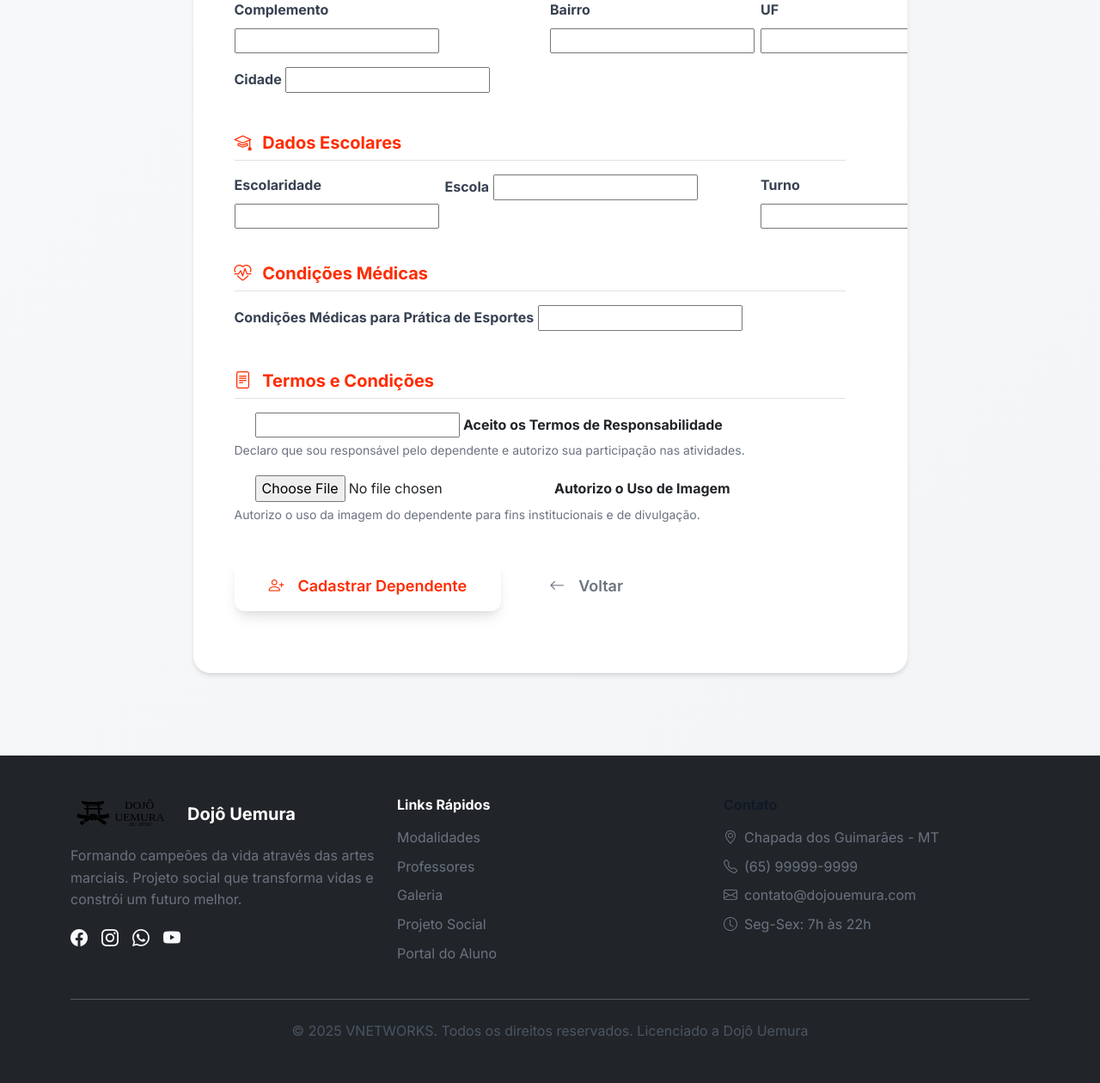
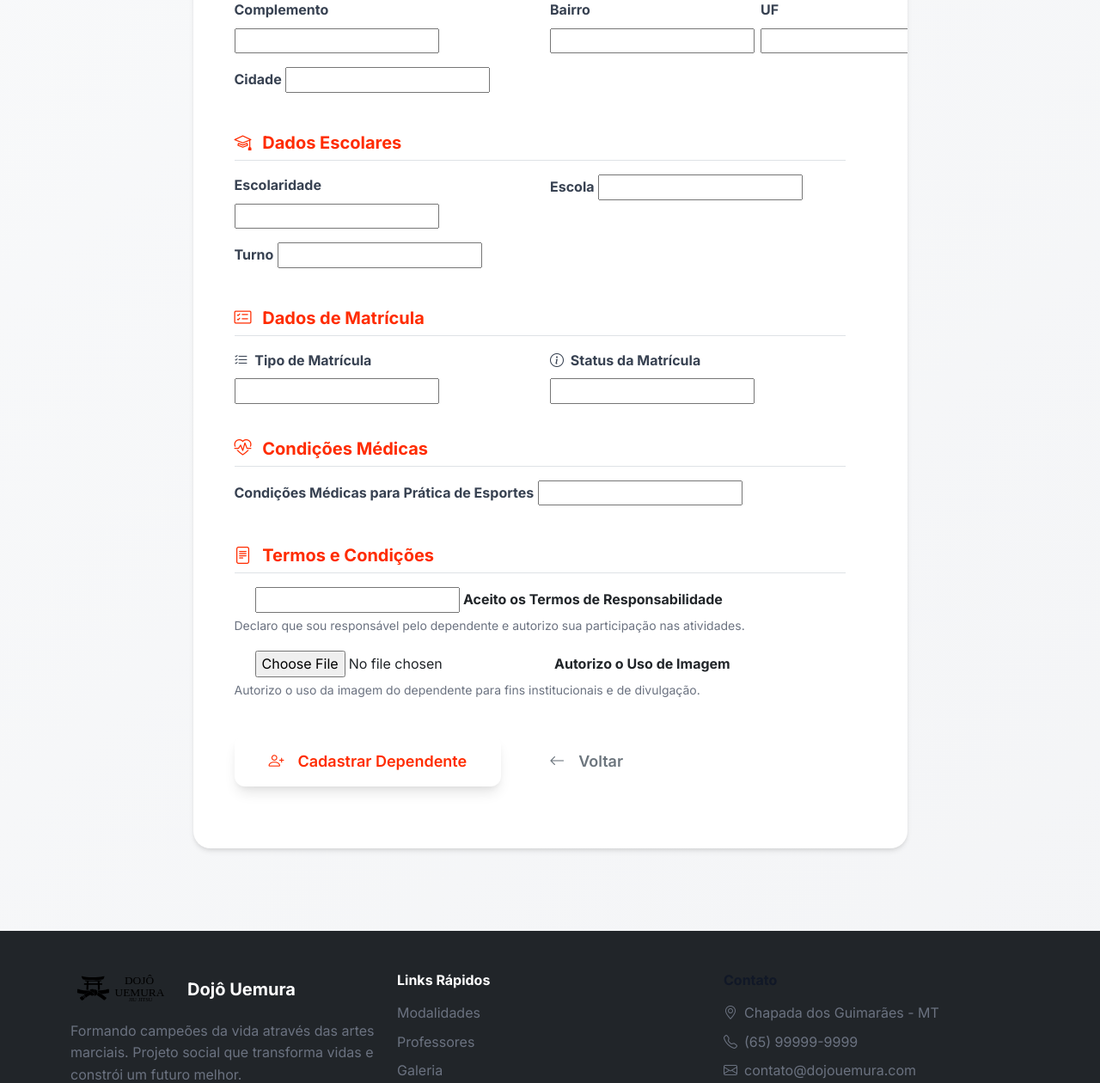
Before and after one commit to vitorluiz/dojouemura, a Django app: template usuarios/templates/usuarios/cadastrar_dependente.html in a window 1280 px wide. Shown: the part 837-2097 px from the top of the page at 86% size. Run offline with Django 3.2, Linux system fonts and the light colour scheme; the template is opened without the code that fills it, so the values that code supplies are empty, except form fields; tables that the repository leaves empty hold one stand-in row (values such as "Sample post"); form fields are guessed from the names that the template uses.

Commit message:
feat: atualizar template cadastrar_dependente.html para incluir campos de matrícula com JavaScript interativo

```diff
--- a/usuarios/templates/usuarios/cadastrar_dependente.html
+++ b/usuarios/templates/usuarios/cadastrar_dependente.html
@@ -222,7 +222,7 @@
                                 </h5>
                             </div>
 
-                            <div class="col-md-4 mb-3">
+                            <div class="col-md-6 mb-3">
                                 <label for="{{ form.escolaridade.id_for_label }}" class="form-label fw-bold">
                                     Escolaridade
                                 </label>
@@ -250,7 +250,7 @@
                                 {% endif %}
                             </div>
 
-                            <div class="col-md-2 mb-3">
+                            <div class="col-md-6 mb-3">
                                 <label for="{{ form.turno.id_for_label }}" class="form-label fw-bold">
                                     Turno
                                 </label>
@@ -258,6 +258,63 @@
                                 {% if form.turno.errors %}
                                     <div class="text-danger small mt-1">
                                         {% for error in form.turno.errors %}
+                                            <div>{{ error }}</div>
+                                        {% endfor %}
+                                    </div>
+                                {% endif %}
+                            </div>
+                        </div>
+
+                        <!-- Dados de Matrícula -->
+                        <div class="row mb-4">
+                            <div class="col-12">
+                                <h5 class="fw-bold text-primary border-bottom pb-2 mb-3">
+                                    <i class="bi bi-card-checklist me-2"></i>
+                                    Dados de Matrícula
+                                </h5>
+                            </div>
+
+                            <div class="col-md-6 mb-3">
+                                <label for="{{ form.tipo_matricula.id_for_label }}" class="form-label fw-bold">
+                                    <i class="bi bi-list-check me-1"></i>
+                                    Tipo de Matrícula
+                                </label>
+                                {{ form.tipo_matricula }}
+                                {% if form.tipo_matricula.errors %}
+                                    <div class="text-danger small mt-1">
+                                        {% for error in form.tipo_matricula.errors %}
+                                            <div>{{ error }}</div>
+                                        {% endfor %}
+                                    </div>
+                                {% endif %}
+                                <small class="text-muted">{{ form.tipo_matricula.help_text }}</small>
+                            </div>
+
+                            <div class="col-md-6 mb-3" id="modalidade-field" style="display: none;">
+                                <label for="{{ form.modalidade.id_for_label }}" class="form-label fw-bold">
+                                    <i class="bi bi-trophy me-1"></i>
+                                    Modalidade
+                                </label>
+                                {{ form.modalidade }}
+                                {% if form.modalidade.errors %}
+                                    <div class="text-danger small mt-1">
+                                        {% for error in form.modalidade.errors %}
+                                            <div>{{ error }}</div>
+                                        {% endfor %}
+                                    </div>
+                                {% endif %}
+                                <small class="text-muted">{{ form.modalidade.help_text }}</small>
+                            </div>
+
+                            <div class="col-md-6 mb-3">
+                                <label for="{{ form.status_matricula.id_for_label }}" class="form-label fw-bold">
+                                    <i class="bi bi-info-circle me-1"></i>
+                                    Status da Matrícula
+                                </label>
+                                {{ form.status_matricula }}
+                                {% if form.status_matricula.errors %}
+                                    <div class="text-danger small mt-1">
+                                        {% for error in form.status_matricula.errors %}
                                             <div>{{ error }}</div>
                                         {% endfor %}
                                     </div>
@@ -357,4 +414,32 @@
         </div>
     </div>
 </div>
+
+<script>
+document.addEventListener('DOMContentLoaded', function() {
+    const tipoMatriculaField = document.getElementById('id_tipo_matricula');
+    const modalidadeField = document.getElementById('modalidade-field');
+
+    function toggleModalidadeField() {
+        const selectedOption = tipoMatriculaField.options[tipoMatriculaField.selectedIndex];
+        const isModalidadePaga = selectedOption && selectedOption.text.includes('Modalidade Paga');
+
+        if (isModalidadePaga) {
+            modalidadeField.style.display = 'block';
+            modalidadeField.querySelector('select').required = true;
+        } else {
+            modalidadeField.style.display = 'none';
+            modalidadeField.querySelector('select').required = false;
+            modalidadeField.querySelector('select').value = '';
+        }
+    }
+
+    // Executar na carga inicial
+    toggleModalidadeField();
+
+    // Executar quando o tipo de matrícula mudar
+    tipoMatriculaField.addEventListener('change', toggleModalidadeField);
+});
+</script>
+
 {% endblock %}
```
